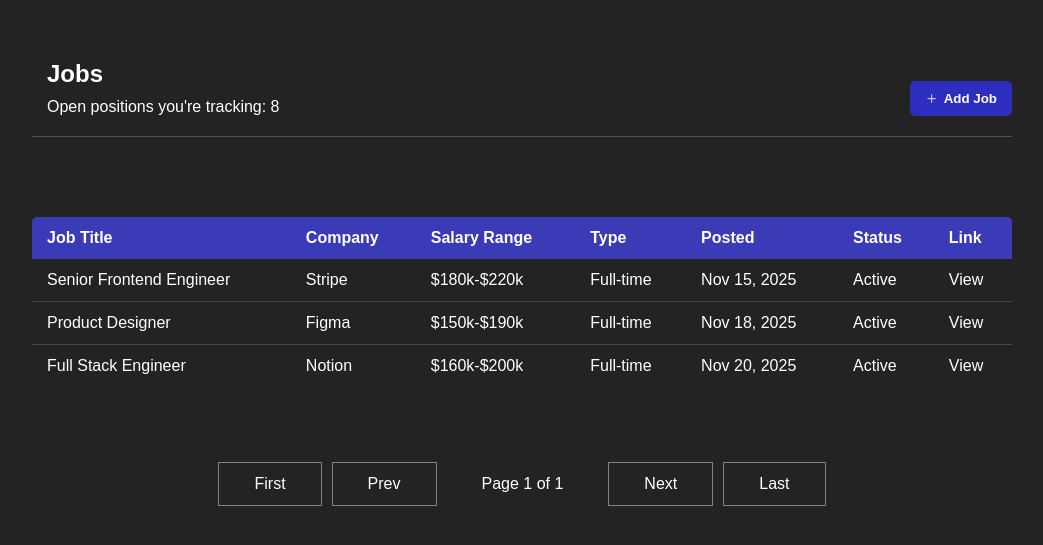
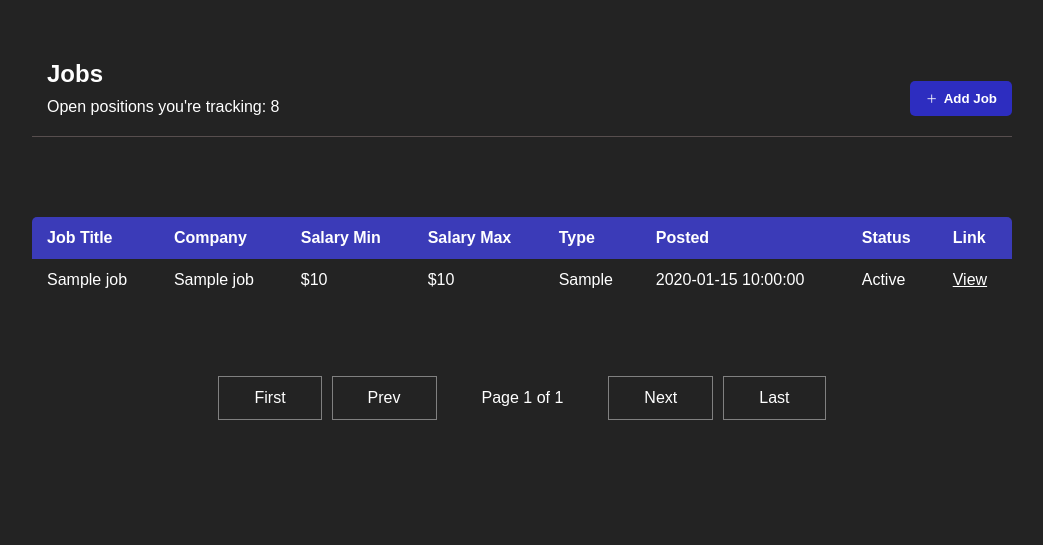
Before and after one commit to kylegutierrez51/job-application-tracker, a Flask app: template templates/jobs.html in a window 1280 px wide. Shown: the part 71-616 px from the top of the page, without its empty margins (118-1161 px from the left). Run offline with Flask 3, Linux system fonts and the light colour scheme; the template is opened without the code that fills it: most values are stand-ins (such as "Sample title", 1, 10 or a date in 2020).

Commit message:
Add GET, PUT http methods for jobs. Make server initially load job data into table.

```diff
--- a/database.py
+++ b/database.py
@@ -41,7 +41,7 @@ class JobTrackerDB:
         cursor = self.connection.cursor(dictionary=True)
 
         query = '''
-            SELECT j.job_title, c.company_name, j.salary_min, j.salary_max, j.job_type, j.date_posted, j.is_active, j.posting_url
+            SELECT j.job_id, j.job_title, c.company_name, j.salary_min, j.salary_max, j.job_type, j.date_posted, j.is_active, j.posting_url, j.job_description, j.created_at, j.company_id
             FROM jobs AS j
             INNER JOIN companies AS c ON j.company_id = c.company_id
         '''
@@ -55,7 +55,7 @@ class JobTrackerDB:
         cursor = self.connection.cursor(dictionary=True)
 
         query = '''
-            SELECT j.job_title, c.company_name, j.salary_min, j.salary_max, j.job_type, j.date_posted, j.is_active, j.posting_url
+            SELECT j.job_id, j.job_title, c.company_name, j.salary_min, j.salary_max, j.job_type, j.date_posted, j.is_active, j.posting_url, j.company_id
             FROM jobs AS j
             INNER JOIN companies AS c ON j.company_id = c.company_id
             WHERE j.job_id = %s
--- a/static/js/details/job-details.js
+++ b/static/js/details/job-details.js
@@ -109,9 +109,14 @@ function renderDetailModalOverlay() {
           </select>
         </div>
         <div class="detail-field">
-          <label>Salary Range</label>
-          <span id="detail-salary" class="detail-view-value"></span>
-          <input id="edit-salary" class="detail-edit-input" />
+          <label>Salary Min</label>
+          <span id="detail-salary-min" class="detail-view-value"></span>
+          <input id="edit-salary-min" class="detail-edit-input" />
+        </div>
+        <div class="detail-field">
+          <label>Salary Max</label>
+          <span id="detail-salary-max" class="detail-view-value"></span>
+          <input id="edit-salary-max" class="detail-edit-input" />
         </div>
         <div class="detail-field">
           <label>Type</label>
--- a/static/js/modals/job-detail-modal.js
+++ b/static/js/modals/job-detail-modal.js
@@ -1,5 +1,3 @@
-import { jobs } from '../sample-data.js';
-
 const modalOverlay = document.getElementById('detail-modal-overlay');
 const detailCloseBtn = document.getElementById('close-details-btn');
 
@@ -13,45 +11,47 @@ const deleteConfirmationBtn = document.querySelector('#detail-modal-overlay .del
 const cancelDeleteBtn = document.querySelector('#detail-modal-overlay .delete-close-btn');
 
 
-let currentJobIndex = null;
+let job = null;
 let editMode = false;
 
-function populateViewMode(job) {
-  document.getElementById('detail-title').textContent = job[0];
-  document.getElementById('detail-company').textContent = job[1];
-  document.getElementById('detail-salary').textContent = job[2];
-  document.getElementById('detail-type').textContent = job[3];
-  document.getElementById('detail-posted').textContent = job[4];
-  document.getElementById('detail-status').textContent = job[5];
-  document.getElementById('detail-link').textContent = job[6] === true ? 'View Posting' : '-';
-  document.getElementById('detail-description').textContent = job[7] ?? '-';
-  document.getElementById('detail-created').textContent = job[8];
+function populateViewMode() {
+  const creation_date = job.created_at.substring(0, 10);
+  const creation_time = job.created_at.substring(11, job.created_at.length);
+
+  document.getElementById('detail-title').textContent = job.job_title;
+  document.getElementById('detail-company').textContent = job.company_name;
+  document.getElementById('detail-salary-min').textContent = job.salary_min ? `$${job.salary_min}` : '-';
+  document.getElementById('detail-salary-max').textContent = job.salary_max ? `$${job.salary_max}` : '-';
+
+  document.getElementById('detail-type').textContent = job.job_type;
+  document.getElementById('detail-posted').textContent = job.date_posted ?? '-';
+  document.getElementById('detail-status').textContent = job.is_active ? 'Active' : 'Inactive';
+  document.getElementById('detail-link').textContent = job.posting_url ? 'View Posting' : '-';
+  document.getElementById('detail-description').textContent = job.job_description ?? '-';
+  document.getElementById('detail-created').textContent = creation_date + ", " + creation_time
 }
 
-function openDetailModal(index) {
-  currentJobIndex = index;
-  const job = jobs[index];
-  if (!job) return;
-
+function openDetailModal() {
   editMode = false;
   modalOverlay.classList.remove('editing');
   populateViewMode(job);
   modalOverlay.classList.add('active');
 }
 
+
 function enterEditMode() {
-  const job = jobs[currentJobIndex];
-  if (!job) return;
+  editMode = true;
 
-  editMode = true;
-  document.getElementById('edit-title').value = job[0];
-  document.getElementById('edit-company').value = job[1];
-  document.getElementById('edit-salary').value = job[2];
-  document.getElementById('edit-type').value = job[3];
-  document.getElementById('edit-posted').value = job[4];
-  document.getElementById('edit-status').value = job[5];
-  document.getElementById('edit-link').value = job[6] === true ? '' : (job[6] || '');
-  document.getElementById('edit-description').value = job[7] ?? '';
+  document.getElementById('edit-title').value = job.job_title;
+  document.getElementById('edit-company').value = job.company_name;
+  document.getElementById('edit-salary-min').value = job.salary_min ?? '';
+  document.getElementById('edit-salary-max').value = job.salary_max ?? '';
+
+  document.getElementById('edit-type').value = job.job_type ?? '';
+  document.getElementById('edit-posted').value = job.date_posted ?? ''
+  document.getElementById('edit-status').value = job.is_active ? 'Active' : 'Inactive';
+  document.getElementById('edit-link').value = job.posting_url ?? '';
+  document.getElementById('edit-description').value = job.job_description ?? '';
 
   modalOverlay.classList.add('editing');
 }
@@ -62,22 +62,32 @@ function enterDeleteMode() {
 }
 
 function saveEdit() {
-  const job = jobs[currentJobIndex];
-  if (!job) return;
+    job = {
+      ...job,
+      job_title: document.getElementById('edit-title').value,
+      company_name: document.getElementById('edit-company').value,
+      salary_min: document.getElementById('edit-salary-min').value || null,
+      salary_max: document.getElementById('edit-salary-max').value || null,
+      job_type: document.getElementById('edit-type').value,
+      date_posted: document.getElementById('edit-posted').value || null,
+      is_active: document.getElementById('edit-status').value === 'Active' ? 1 : 0,
+      posting_url: document.getElementById('edit-link').value || null,
+      job_description: document.getElementById('edit-description').value || null,
+  };
 
-  job[0] = document.getElementById('edit-title').value;
-  job[1] = document.getElementById('edit-company').value;
-  job[2] = document.getElementById('edit-salary').value;
-  job[3] = document.getElementById('edit-type').value;
-  job[4] = document.getElementById('edit-posted').value;
-  job[5] = document.getElementById('edit-status').value;
-  const linkVal = document.getElementById('edit-link').value.trim();
-  job[6] = linkVal !== '' ? linkVal : true;
-  job[7] = document.getElementById('edit-description').value;
+  const res = fetch(`/jobs/${job.job_id}`, {
+    method: 'PUT',
+    headers: {
+      'Content-Type': 'application/json'
+    },
+    body: JSON.stringify(job)
+  });
 
-  populateViewMode(job);
-  modalOverlay.classList.remove('editing');
-  editMode = false;
+  if (res.ok) {
+    populateViewMode();
+    modalOverlay.classList.remove('editing');
+    editMode = false;
+  }
 }
 
 function deleteRow() {
@@ -130,14 +140,11 @@ cancelDeleteBtn.addEventListener('click', () => {
 
 
 
-
-
-
-
 document.querySelector('.js-table-rows').addEventListener('click', (e) => {
   const row = e.target.closest('tr[data-index]');
   if (!row) return;
-  openDetailModal(Number(row.dataset.index));
+  job = JSON.parse(row.dataset.job); // gets 'data-job' job json
+  openDetailModal();
 });
 
 detailCloseBtn.addEventListener('click', () => {
--- a/static/js/table.js
+++ b/static/js/table.js
@@ -119,5 +119,5 @@ function renderPageView() {
   }
 }
 
-renderTable();
+// renderTable();
 renderPageView();
--- a/templates/jobs.html
+++ b/templates/jobs.html
@@ -32,14 +32,34 @@
         <tr>
           <th>Job Title</th>
           <th>Company</th>
-          <th>Salary Range</th>
+          <th>Salary Min</th>
+          <th>Salary Max</th>
           <th>Type</th>
           <th>Posted</th>
           <th>Status</th>
           <th>Link</th>
         </tr>
       </thead>
-      <tbody class="js-table-rows"></tbody>
+      <tbody class="js-table-rows">
+        {% for job in jobs %}
+          <tr data-index="{{ loop.index0 }}" data-job='{{ job | tojson }}' class="clickable-row">
+            <td>{{ job['job_title'] }}</td>
+            <td>{{ job['company_name'] }}</td>
+            <td>{{ '$' ~ job['salary_min'] if job['salary_min'] is not none else 'None' }}</td>
+            <td>{{ '$' ~ job['salary_max'] if job['salary_max'] is not none else 'None' }}</td>
+            <td>{{ job['job_type'] }}</td>
+            <td>{{ job['date_posted'] }}</td>
+            <td>{{ 'Active' if job['is_active'] != 0 else 'Inactive' }}</td>
+            <td>
+              {% if job['posting_url'] is not none %}
+                <a href="{{ job['posting_url'] }}">View</a>
+              {% else %}
+                -
+              {% endif %}
+            </td>
+          </tr>
+        {% endfor %}
+      </tbody>
     </table>
   </main>
 
```
Also changed, not shown: blueprints/jobs.py (+69 -2 lines), 1 other file.
